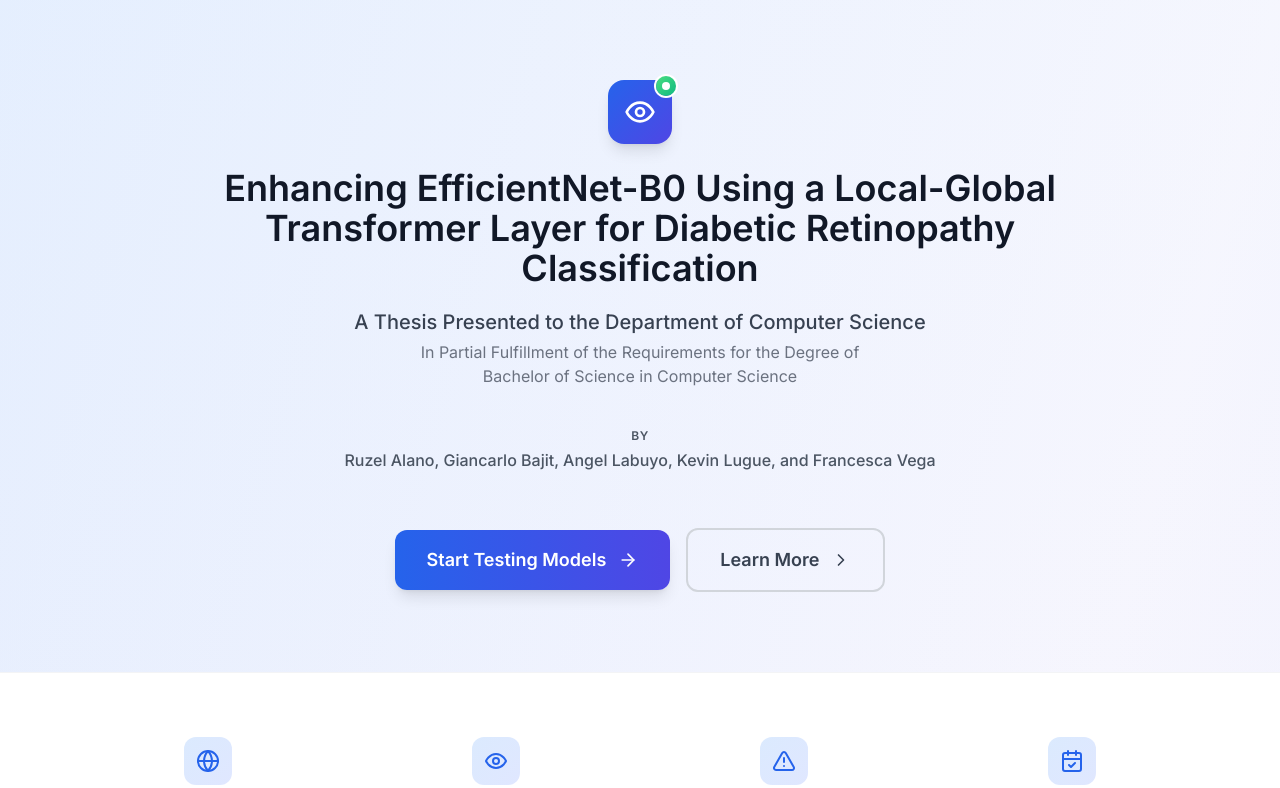
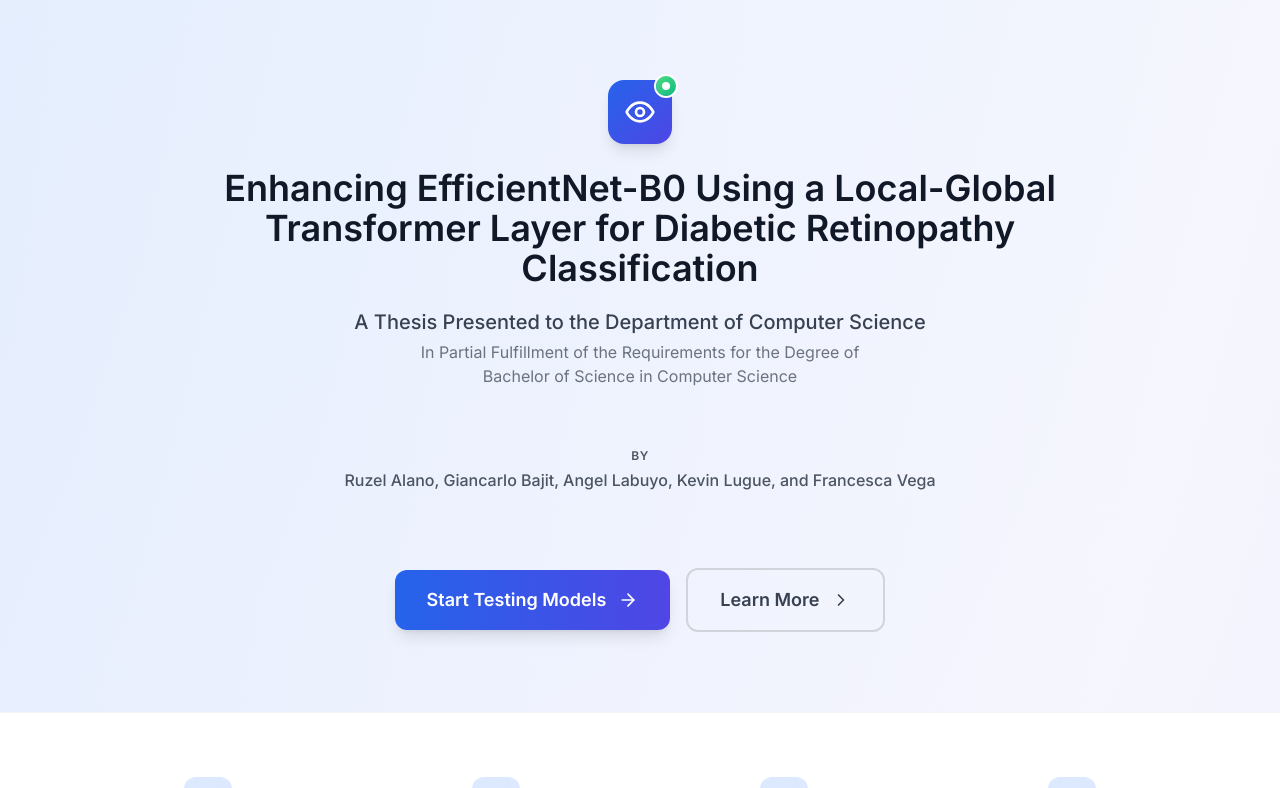
Before and after one commit to syn-vita/efficientnetLSTL-DR-classifier, a React (Vite) app in the folder dr-classification-webapp/: page / in a window 1280 px wide. Shown: the top 788 px of the page. Built offline with nearby package versions, Linux system fonts and the light colour scheme.

Commit message:
Update footer text and adjust padding in LandingPage component

```diff
--- a/dr-classification-webapp/src/App.jsx
+++ b/dr-classification-webapp/src/App.jsx
@@ -197,7 +197,7 @@ function App() {
       <footer className="border-t border-gray-200 bg-white mt-16">
         <div className="max-w-6xl mx-auto px-4 py-6">
           <p className="text-center text-sm text-gray-600">
-            DR Classification Tool • For research and educational purposes only
+            DR Classification Tool • For Research and Educational Use Only
           </p>
         </div>
       </footer>
--- a/dr-classification-webapp/src/components/LandingPage.jsx
+++ b/dr-classification-webapp/src/components/LandingPage.jsx
@@ -66,7 +66,7 @@ export default function LandingPage({ onStartTesting }) {
                 <p className="text-lg md:text-xl text-gray-700 font-medium">
                   A Thesis Presented to the Department of Computer Science
                 </p>
-                <p className="text-sm md:text-base text-gray-500 mt-1">
+                <p className="text-sm md:text-base text-gray-500 mt-1 pb-5">
                   In Partial Fulfillment of the Requirements for the Degree of<br />
                   Bachelor of Science in Computer Science
                 </p>
@@ -74,7 +74,7 @@ export default function LandingPage({ onStartTesting }) {
             </div>
 
             {/* Authors */}
-            <div className="text-center text-gray-600 mb-8">
+            <div className="text-center text-gray-600 mb-8 pb-5">
               <p className="text-xs font-semibold uppercase tracking-wider mb-1">By</p>
               <p className="text-sm md:text-base font-medium">
                 Ruzel Alano, Giancarlo Bajit, Angel Labuyo, Kevin Lugue, and Francesca Vega
```
